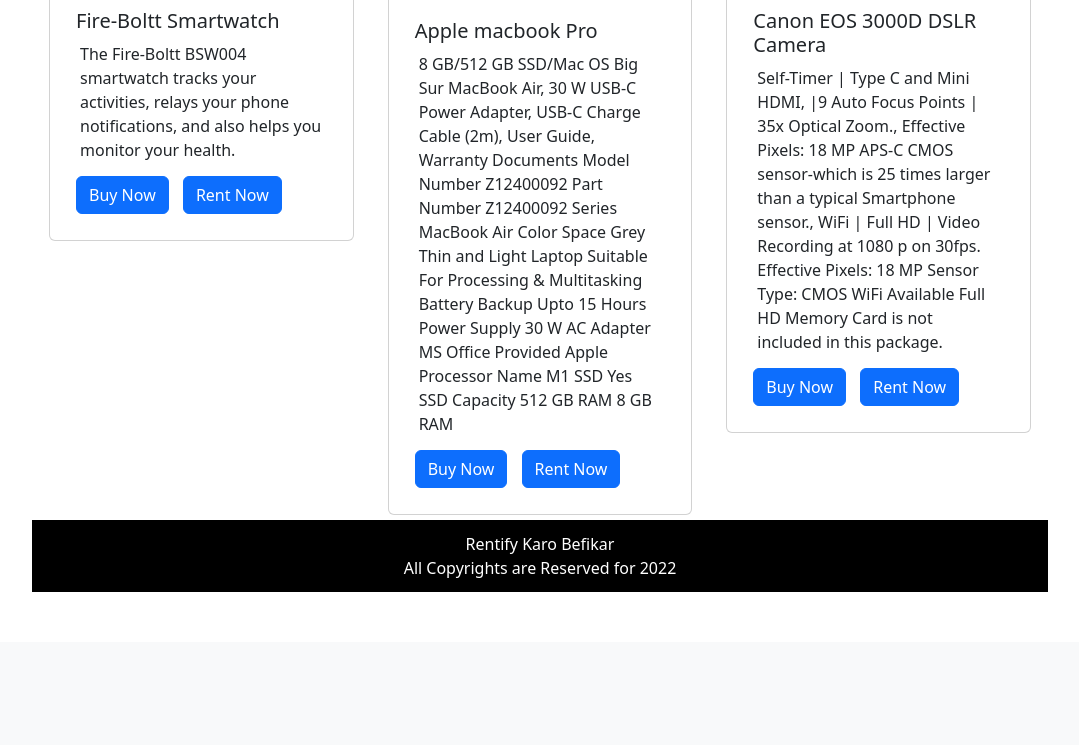
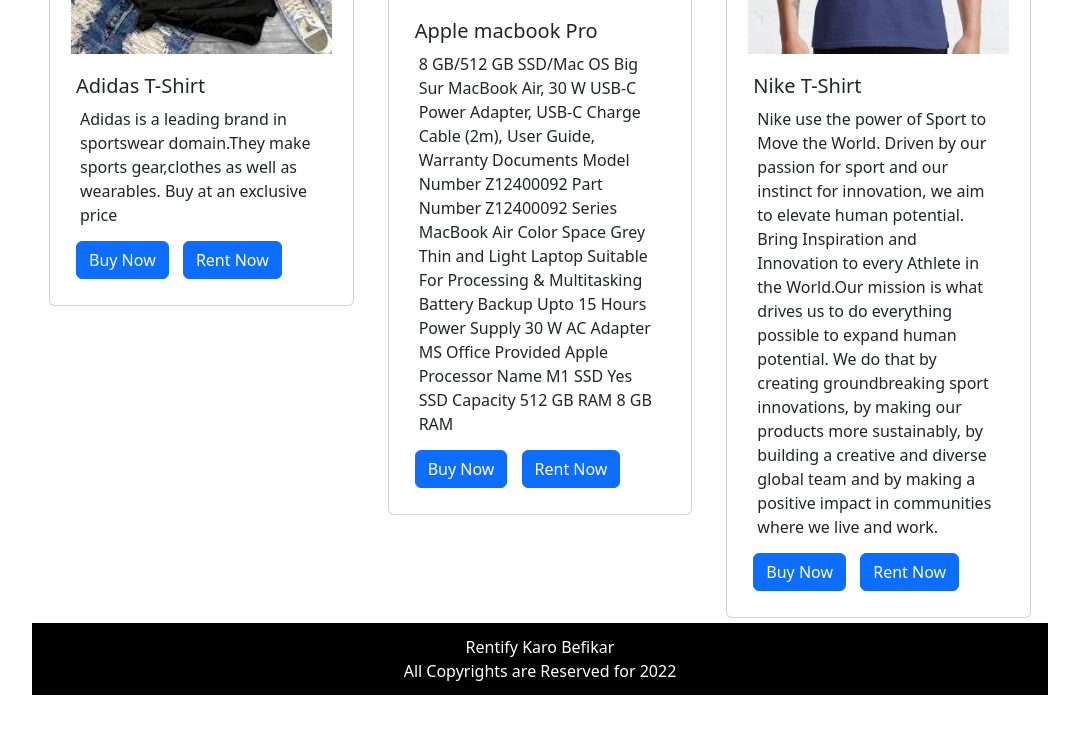
Before and after one commit to FineTunersJU/Amazon_HackOn, a Flask app: page / in a window 1280 px wide. Shown: the part 1342-2087 px from the top of the page, without its empty margins (100-1179 px from the left). Before the commit the page ends 1934 px from the top, so only its background shows below. Run offline with Flask 2, Linux system fonts and the light colour scheme; parts of the project's set-up code (start-up, migrations or seed data) failed here and were passed over.

Commit message:
Update index.html

```diff
--- a/templates/index.html
+++ b/templates/index.html
@@ -61,9 +61,9 @@
                 <a href="./Pages/product_page.html">
                   <div class="card">
                     <div class="card-body">
-                        <img src="https://rukminim1.flixcart.com/image/416/416/l5h2xe80/mobile/5/x/r/-original-imagg4xza5rehdqv.jpeg?q=70" class="d-block w-100" alt="">
-                        <h5 class="card-title">Nothing Phone (1)</h5>
-                        <p class="card-text">The Nothing Phone (1) boasts an elegant style that comes to life with beautiful symbols to enable an enriched connection between you and your device.</p>
+                        <img src="{{url_for('static',filename='images/adidas.jpeg')}}" class="d-block w-100" alt="">
+                        <h5 class="card-title">Adidas Hoodie (1)</h5>
+                        <p class="card-text">Adidas sells a range of clothing items, varying from men's and women's t-shirts, jackets, hoodies, pants and leggings. The adidas brand offers apparel for every sport, every fashion, every style, whether you are an athlete or fashionista.</p>
                         <a href="{{url_for('hello_world')}}" class="btn btn-primary">Buy Now</a>
                         <a href="{{url_for('hello_world')}}" class="btn btn-primary">Rent Now</a>
                     </div>
@@ -90,20 +90,20 @@
             <div class="col-md-4">
                 <div class="card">
                     <div class="card-body">
-                        <img src="https://rukminim1.flixcart.com/image/416/416/l3vxbbk0/headphone/b/v/u/-original-imagewuzqrqktf6m.jpeg?q=50" class="d-block w-100" alt="...">
-                        <h5 class="card-title">boAt Rockerz 510</h5>
-                        <p class="card-text">The 50 mm drivers of this headset from boAt ensure that you can enjoy true-to-life</p>
-                        <a href="#" class="btn btn-primary">Buy Now</a>
-                        <a href="#" class="btn btn-primary">Rent Now</a>
+                        <img src="{{url_for('static',filename='images/nike.jfif')}}" alt="...">
+                        <h5 class="card-title">Nike Shoes</h5>
+                        <p class="card-text">Your workhorse with wings returns.The Nike Air Zoom Pegasus 38 continues to put a spring in your step, using the same responsive foam as its predecessor.Breathable mesh in the upper combines the comfort and durability you want with a wider fit at the toes</p>
+                        <a href="{{url_for('product3')}}" class="btn btn-primary">Buy Now</a>
+                        <a href="{{url_for('product3')}}" class="btn btn-primary">Rent Now</a>
                     </div>
                 </div>
             </div>
             <div class="col-md-4">
                 <div class="card">
                     <div class="card-body">
-                        <img src="https://rukminim1.flixcart.com/image/416/416/kpr8k280/smartwatch/y/l/g/bsw004-android-ios-fire-boltt-original-imag3wwa4uk2kwva.jpeg?q=70" class="d-block w-100" alt="...">
-                        <h5 class="card-title">Fire-Boltt Smartwatch</h5>
-                        <p class="card-text">The Fire-Boltt BSW004 smartwatch tracks your activities, relays your phone notifications, and also helps you monitor your health. </p>
+                        <img src="{{url_for('static',filename='images/abibas.jpg')}}" class="d-block w-100" alt="...">
+                        <h5 class="card-title">Adidas T-Shirt</h5>
+                        <p class="card-text">  Adidas is a leading brand in sportswear domain.They make sports gear,clothes as well as wearables. Buy at an exclusive price</p>
                         <a href="{{url_for('product2')}}" class="btn btn-primary">Buy Now</a>
                         <a href="{{url_for('product2')}}" class="btn btn-primary">Rent Now</a>
                     </div>
@@ -150,12 +150,9 @@
             <div class="col-md-4">
                 <div class="card">
                     <div class="card-body">
-                        <img src="https://rukminim1.flixcart.com/image/416/416/jfbfde80/camera/n/r/n/canon-eos-eos-3000d-dslr-original-imaf3t5h9yuyc5zu.jpeg?q=70" class="d-block w-100" alt="...">
-                        <h5 class="card-title">Canon EOS 3000D DSLR Camera</h5>
-                        <p class="card-text">Self-Timer | Type C and Mini HDMI, |9 Auto Focus Points | 35x Optical Zoom., Effective Pixels: 18 MP APS-C CMOS sensor-which is 25 times larger than a typical Smartphone sensor., WiFi | Full HD | Video Recording at 1080 p on 30fps.
-                            Effective Pixels: 18 MP
-                            Sensor Type: CMOS WiFi Available
-                            Full HD Memory Card is not included in this package.</p>
+                        <img src="{{url_for('static',filename='images/nipe.jpeg')}}" class="d-block w-100" alt="...">
+                        <h5 class="card-title">Nike T-Shirt</h5>
+                        <p class="card-text">Nike use the power of Sport to Move the World. Driven by our passion for sport and our instinct for innovation, we aim to elevate human potential. Bring Inspiration and Innovation to every Athlete in the World.Our mission is what drives us to do everything possible to expand human potential. We do that by creating groundbreaking sport innovations, by making our products more sustainably, by building a creative and diverse global team and by making a positive impact in communities where we live and work.</p>
                         <a href="#" class="btn btn-primary">Buy Now</a>
                         <a href="#" class="btn btn-primary">Rent Now</a>
                     </div>
```
